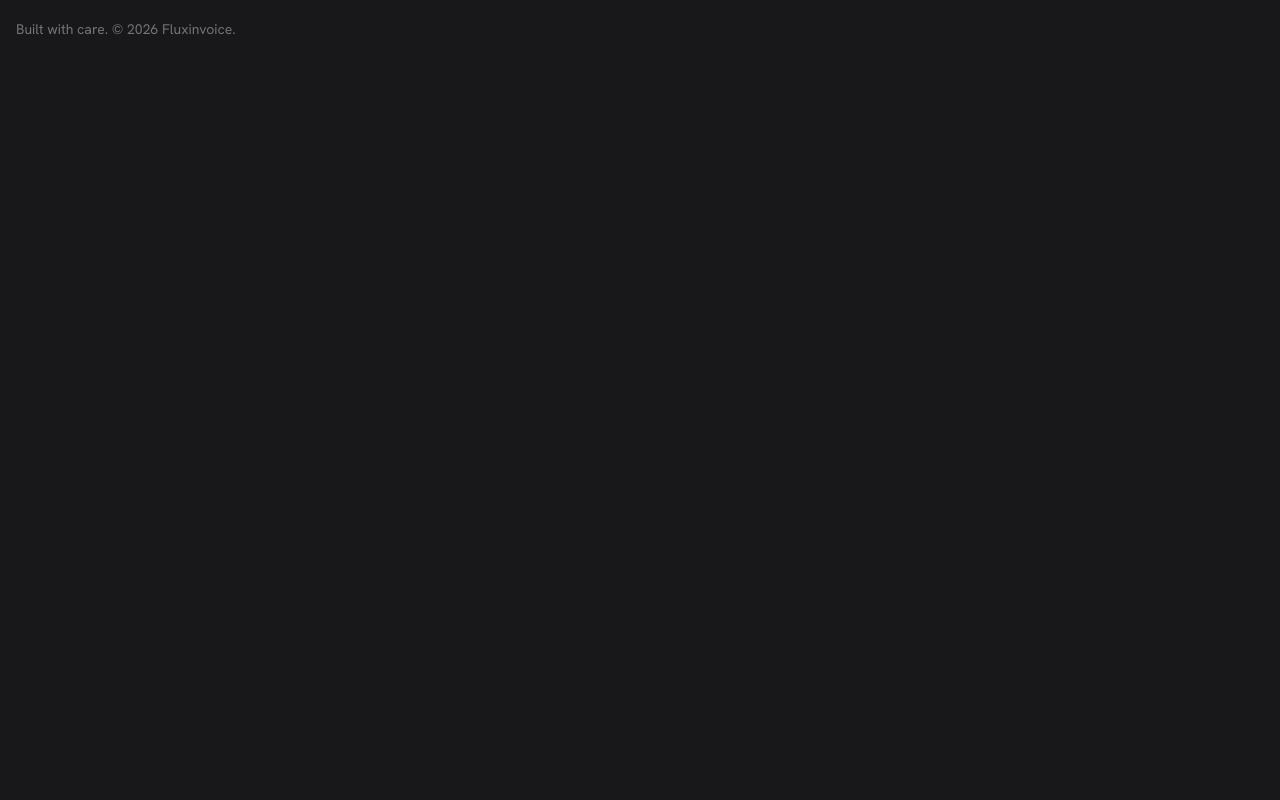
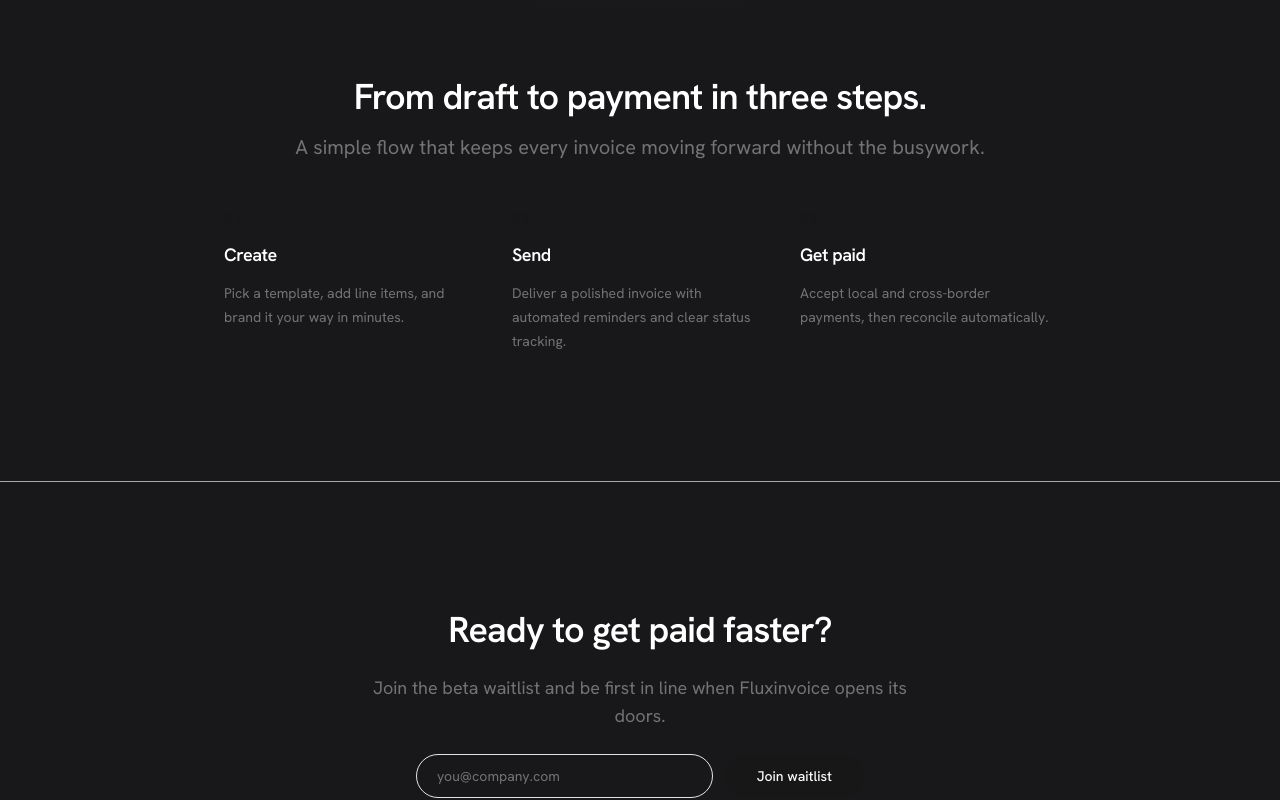
Before and after one commit to euniceotowo/fluxinvoice, a Next.js app: page / in a window 1280 px wide. Shown: the part 1320-2120 px from the top of the page. Before the commit the page ends 1429 px from the top, so only its background shows below. Built offline with nearby package versions, Linux system fonts and the light colour scheme; no server answers; a web font is replaced by a local one.

Commit message:
feat: add how-it-works and waitlist sections to landing page

```diff
--- a/src/app/page.tsx
+++ b/src/app/page.tsx
@@ -12,6 +12,24 @@ const featureCards = [
   {
     title: "Global-friendly payments",
     description: "Support local and cross-border settlement options for modern teams working across currencies.",
+  },
+];
+
+const steps = [
+  {
+    step: "01",
+    title: "Create",
+    description: "Pick a template, add line items, and brand it your way in minutes.",
+  },
+  {
+    step: "02",
+    title: "Send",
+    description: "Deliver a polished invoice with automated reminders and clear status tracking.",
+  },
+  {
+    step: "03",
+    title: "Get paid",
+    description: "Accept local and cross-border payments, then reconcile automatically.",
   },
 ];
 
@@ -80,6 +98,52 @@ export default function Home() {
             </div>
           </div>
         </section>
+      <section id="how-it-works" className="border-t border-border/70 px-4 py-12 md:py-24 lg:py-32">
+          <div className="container mx-auto space-y-12">
+            <div className="mx-auto flex max-w-[58rem] flex-col items-center space-y-4 text-center">
+              <h2 className="text-3xl font-semibold tracking-tight text-foreground sm:text-4xl">
+                From draft to payment in three steps.
+              </h2>
+              <p className="max-w-[85%] text-lg leading-7 text-muted-foreground sm:text-xl">
+                A simple flow that keeps every invoice moving forward without the busywork.
+              </p>
+            </div>
+            <div className="mx-auto grid gap-8 sm:max-w-[52rem] sm:grid-cols-3">
+              {steps.map((step) => (
+                <div key={step.step} className="flex flex-col items-start gap-3">
+                  <span className="text-sm font-semibold tracking-widest text-primary">{step.step}</span>
+                  <h3 className="text-lg font-semibold tracking-tight text-foreground">{step.title}</h3>
+                  <p className="text-sm leading-6 text-muted-foreground">{step.description}</p>
+                </div>
+              ))}
+            </div>
+          </div>
+        </section>
+
+        <section id="waitlist" className="border-t border-border/70 px-4 py-12 md:py-24 lg:py-32">
+          <div className="container mx-auto flex max-w-[48rem] flex-col items-center gap-6 text-center">
+            <h2 className="text-3xl font-semibold tracking-tight text-foreground sm:text-4xl">
+              Ready to get paid faster?
+            </h2>
+            <p className="max-w-[36rem] text-lg leading-7 text-muted-foreground">
+              Join the beta waitlist and be first in line when Fluxinvoice opens its doors.
+            </p>
+            <form className="flex w-full max-w-md flex-col gap-3 sm:flex-row" aria-label="Join the beta waitlist">
+              <input
+                type="email"
+                required
+                placeholder="you@company.com"
+                className="h-11 flex-1 rounded-full border border-border bg-background px-5 text-sm text-foreground outline-none transition placeholder:text-muted-foreground focus:border-primary"
+              />
+              <button
+                type="submit"
+                className="h-11 rounded-full bg-primary px-8 text-sm font-medium text-primary-foreground transition hover:opacity-90"
+              >
+                Join waitlist
+              </button>
+            </form>
+          </div>
+        </section>
       </main>
 
       <footer className="border-t border-border/70 py-6 md:py-8">
```
